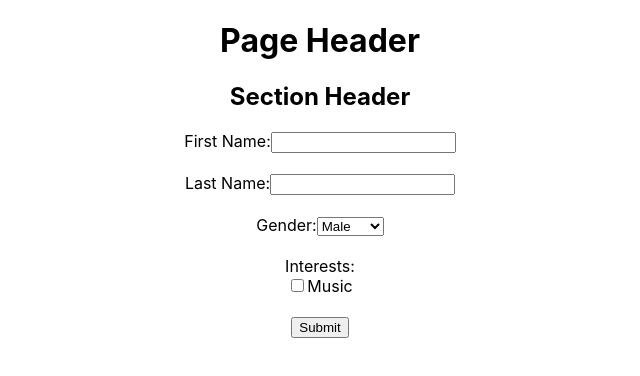
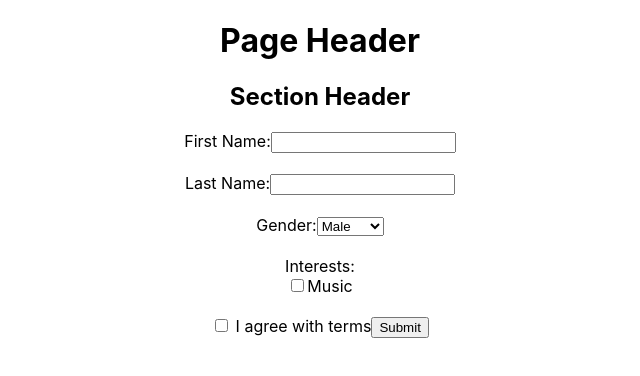
Before and after one commit to raghuveertech/react-testing, a React (Create React App) app: page / in a window 1280 px wide. Shown: the top 376 px of the page, without its empty margins (320-960 px from the left). Built offline with nearby package versions, Linux system fonts and the light colour scheme.

Commit message:
getByLabelText selector

```diff
--- a/src/components/Application/Application.tsx
+++ b/src/components/Application/Application.tsx
@@ -31,7 +31,9 @@ const Application = () => {
         <label htmlFor="music">Music</label>
         <br />
         <br />
-
+        <label htmlFor="agreeTerms">
+          <input type="checkbox" id="agreeTerms" /> I agree with terms
+        </label>
         <input type="submit" value="Submit" />
       </form>
     </div>
```
Also changed, not shown: 1 other file (tests, documents, lock files or other folders).
